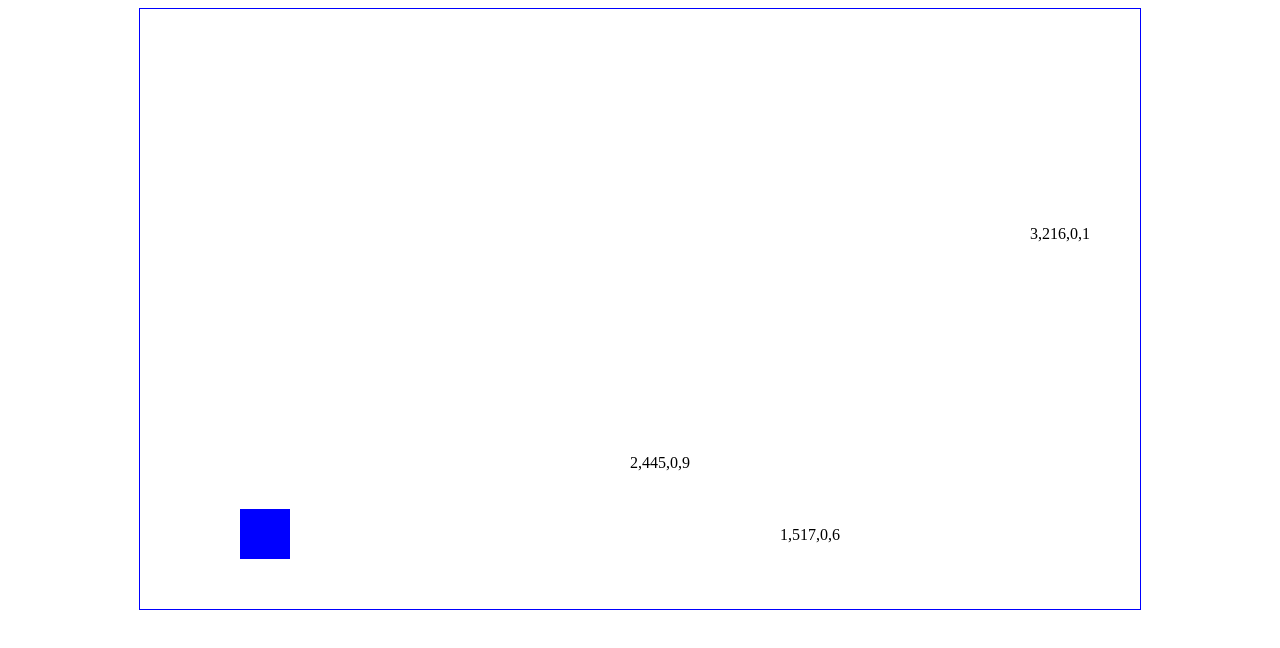
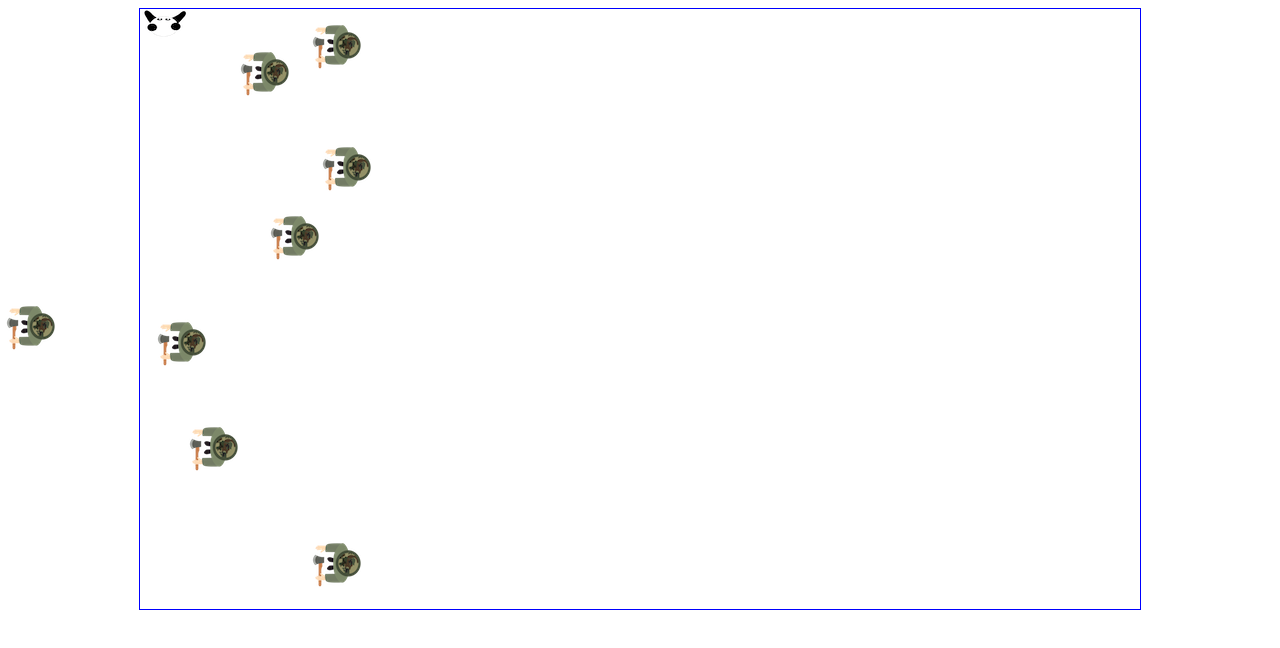
Before and after one commit to gabrielstik/pandawwf, a plain HTML site: page game/panda.html in a window 1280 px wide. Drawn offline with Linux system fonts and the light colour scheme.

Commit message:
Braco waves

```diff
--- a/game/panda.html
+++ b/game/panda.html
@@ -15,6 +15,7 @@
     </div>
     <script type="text/javascript" src="../src/apps/jquery-3.1.1.min.js"></script>
     <script type="text/javascript" src="../src/js/create-braco.js"></script>
+    <script type="text/javascript" src="../src/js/move.js"></script>
     <script type="text/javascript" src="../src/js/main.js"></script>
   </body>
 </html>
--- a/src/css/game.css
+++ b/src/css/game.css
@@ -10,12 +10,16 @@
   position: absolute;
   bottom: 50px;
   left: 100px;
-  height: 50px;
+  height: 30px;
   width: 50px;
-  background-color: blue;
+  background: url(../img/panda.png);
 }
 
 div[class^='braco-'] {
   position: absolute;
+  height: 50px;
+  width: 50px;
+  transform: rotate(-270deg);
+  background: url(../img/braco.png);
   right: 0;
 }
--- a/src/js/create-braco.js
+++ b/src/js/create-braco.js
@@ -1,33 +1,45 @@
 var bracodiv = document.querySelector(".braco");
 
-$(document).ready(function() {
-  spawn();
-});
+function reset() {
+  id = 0;
+  braco = [];
+  bracodiv.innerHTML='';
+}
 
 function spawn() {
   braco = [];
   id = 0;
-  for (var i = 0; i < 10; i+=4) {
+  for (var i = 0; i < 80; i+=4) {
     id++;
-    posY = Math.floor(Math.random()*600);
+    posY = Math.floor(Math.random()*550);
     posX = 0;
-    speed = Math.floor(Math.random()*10);
+    speed = Math.random()*4+3;
     braco[i] = id;
-    braco[i+1] = posY;
+    braco[i+1] = posY-50;
     braco[i+2] = posX;
     braco[i+3] = speed;
-    bracodiv.innerHTML+='<div class="braco-'+id+'">'+braco[i]+','+braco[i+1]+','+braco[i+2]+','+braco[i+3]+'</div>';
+    bracodiv.innerHTML+='<div class="braco-'+id+'"></div>';
     document.querySelector(".braco-"+id).style.top=posY+"px";
   }
   move();
 }
 
 function move() {
-  setInterval(function() {
+  bracoloop = setInterval(function() {
     for (var j = 0; j < braco.length; j+=4) {
       braco[j+2] += braco[j+3];
       document.querySelector(".braco-"+braco[j]).style.right=braco[j+2]+"px";
-      console.log(braco[j+3]);
     }
-  },100);
+  },20);
 }
+
+$(document).ready(function() {
+  // setInterval(function() {
+    try {
+      clearInterval(bracoloop);
+    }
+    catch(e) {}
+    reset();
+    setTimeout('spawn();',100);
+  // },5000);
+});
--- a/src/js/move.js
+++ b/src/js/move.js
@@ -9,11 +9,10 @@ function keyPressed() {
 	var down = 0;
 	var x = 0;
 	var y = 0;
+	var speed = 2;
 	document.body.onkeydown = function(e) {
 		if (e.keyCode == 37) { //leftArrow
 			left = 1;
-			console.log("hello");
-			console.log(left);
 		}
 		else if(e.keyCode == 38) { //upArrow
 			up = 1;
@@ -28,7 +27,6 @@ function keyPressed() {
 	document.body.onkeyup = function(e) {
 		if (e.keyCode == 37) { //leftArrow
 			left = 0;
-			console.log(left)
 		}
 		else if(e.keyCode == 38) { //upArrow
 			up = 0;
@@ -41,10 +39,8 @@ function keyPressed() {
 		}
 	}
 	setInterval(function() {
-		x += (right - left)*15;
-		y += (down - up)*15;
-		console.log(x);
-		console.log(y);
+		x += (right - left)*speed;
+		y += (down - up)*speed;
 		document.querySelector(".character").style.top = y+"px";
 		document.querySelector(".character").style.left = x+"px";
 	},10);
```
Also changed, not shown: src/img/braco.png (added), src/img/panda.png (added).
